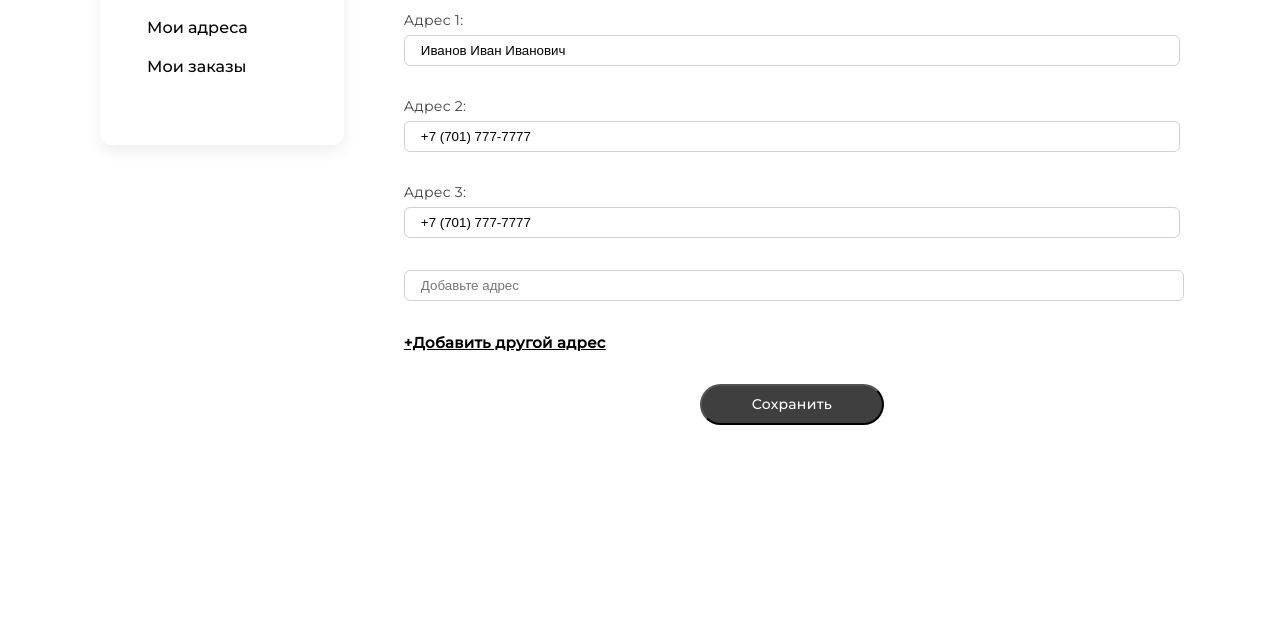
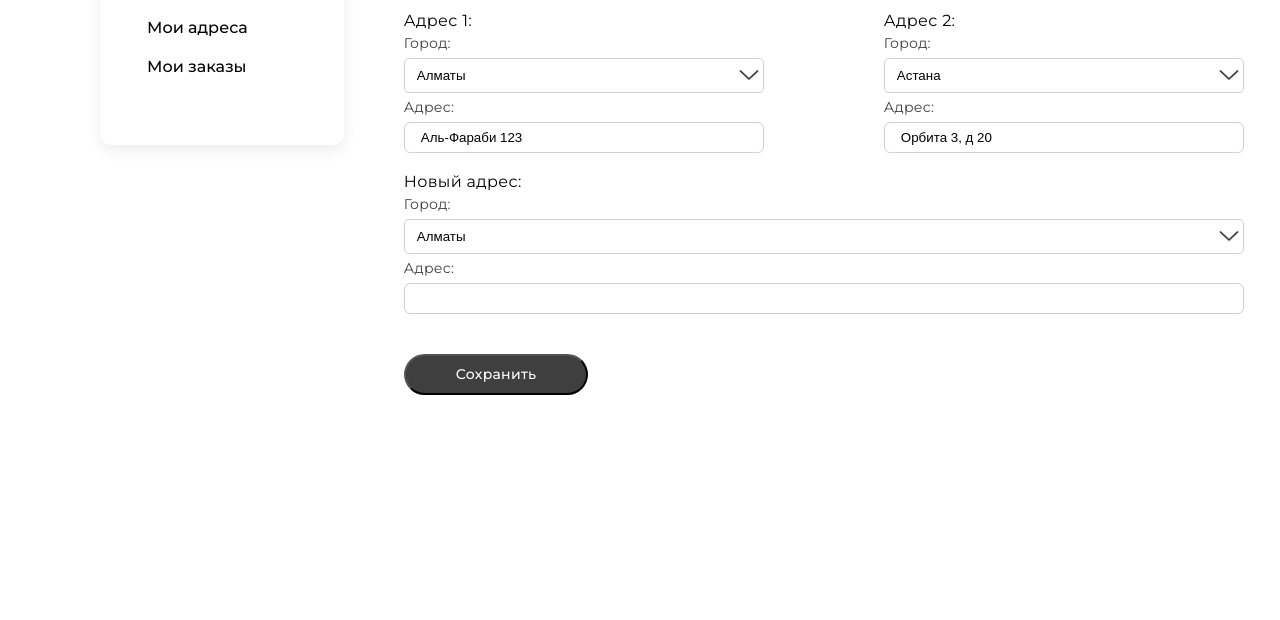
Before and after one commit to Sanzhar09/Projects, a plain HTML site: page myAddress.html in a window 1280 px wide. Both pictures are taken after a click on the button "+Добавить другой адрес". Shown: the part 180-800 px from the top of the page. Drawn offline with Linux system fonts and the light colour scheme.

Commit message:
feat: change my addresses

```diff
--- a/assets/scripts/script.js
+++ b/assets/scripts/script.js
@@ -288,69 +288,52 @@ togglePopularMobile = () => {
     }
 }
 
-// Add Adress
-document?.addEventListener('DOMContentLoaded', function () {
-    const addressInput = document.getElementById('input-address');
-    const saveButtonContainer = document.getElementById('save-button-container');
-    const saveButton = document.getElementById('save-button');
-
-    function showAddressInput() {
-        // Показываем поле ввода адреса
-        // addressInput.classList.remove('displayNone');
-        // addressInput.classList.add('displayBlock');
-        if (addressInput.style.display = 'none')
-
-            addressInput.style.display = 'block'
-        // Делаем кнопку "Сохранить" видимой
-        if (saveButtonContainer.style.display = 'none')
-
-            saveButtonContainer.style.display = 'flex'
-        saveButtonContainer.style.justifyContent = 'center'
-
+addNewAddress = () => {
+    $('#address-container').show();
+    $('#add-address-descktop').hide();
+}
+saveAddresses = (event) => {
+    event.preventDefault();
+    const formData = new FormData(event.target);
+    const isAdding = $('#address-container').is(":visible");
+    // output as an object
+    const temp = [];
+    const newAddress = {};
+    for (var pair of formData.entries()) {
+        const keys = pair[0].split('_');
+        if(keys[0] === 'address') {
+            if(!temp[keys[1]]) temp[keys[1]] = {};
+            temp[keys[1]][keys[2]] = pair[1];
+        } else if(keys[0] === 'newAddress' || keys[0] === 'newCity') {
+            if(isAdding) newAddress[keys[0]] = pair[1];
+        }
     }
 
-    // Добавляем обработчики событий для обеих кнопок
-    document.getElementById('add-address-descktop')?.addEventListener('click', showAddressInput);
-    document.getElementById('add-address')?.addEventListener('click', showAddressInput);
+    const toSend = {addresses: temp};
+    if(isAdding) toSend.newAddress = newAddress;
 
-    // Пример обработчика события для кнопки "Сохранить"
-    saveButton?.addEventListener('click', function () {
-        // Получаем значение из поля ввода
-        const address = addressInput.value;
-
-        // Если адрес не пустой
-        if (address.trim() !== '') {
-            // Формируем объект с данными для отправки на сервер
-            const data = {
-                address: address
-            };
-
-            fetch('addAddress', {
+    fetch('editAddresses', {
         method: 'POST',
         headers: {
             'Content-Type': 'application/json'
         },
-                body: JSON.stringify(data)
+        body: JSON.stringify(toSend)
     })
         .then(response => {
             if (!response.ok) {
-                        addressInput.style.display = 'none'
-                        saveButtonContainer.style.display = 'none'
-                        throw new Error('Ошибка сети');
-
+                alert('Ошибка сети');
             }
             return response.json();
         })
         .then(data => {
             // Обработка успешного ответа от сервера
             console.log('Ответ от сервера:', data);
-                    alert('Адрес успешно сохранён!');
-                })
-        } else {
-            alert('Пожалуйста, введите адрес.');
+            $('#address-container').hide();
+            $('#add-address-descktop').show();
+            $('#new-address').val('');
+            alert('Адреса успешно сохранены!');
+        });
 }
-    });
-});
 
 async function deleteBasket(event) {
     event.stopPropagation(); // Останавливаем всплытие события клика
--- a/assets/styles/main.css
+++ b/assets/styles/main.css
@@ -18,10 +18,6 @@
 }
 #pagination-container {
     margin-top: 20px;
-}
-.address-input {
-    display: block;
-    margin: 10px 0;
 }
 
 .main-reviews .swiper-button-prev {
@@ -1594,10 +1590,11 @@ ul {
     line-height: 36.57px;
     margin-bottom: 30px;
 }
+
 .cabinet-profile-content {
     display: flex;
     flex-direction: column;
-    gap: 32px;
+    gap: 20px;
 }
 .cabinet-profile-first {
     font-family: Montserrat;
@@ -1742,6 +1739,14 @@ ul {
     line-height: 17.07px;
     letter-spacing: 0.02em;
 }
+
+#address-container {
+    display: flex;
+}
+
+#address-container {
+    display: none;
+}
 .add-input-address {
     background-color: #fff;
     border: 1px solid rgba(209, 209, 209, 1);
@@ -1749,7 +1754,7 @@ ul {
     padding-top: 7px;
     padding-bottom: 7px;
     padding-left: 16px;
-    width: 98%;
+    width: 100%;
 }
 #save-button:active {
     background-color: rgba(209, 209, 209, 1);
@@ -1863,12 +1868,18 @@ ul {
 
 .address-second-data label {
     font-family: Montserrat;
-    font-size: 14px;
+    font-size: 16px;
     font-weight: 400;
     line-height: 17.07px;
     letter-spacing: 0.02em;
+    color: black;
+}
+
+.address-second-data label.city-label {
+    font-size: 14px;
     color: rgba(63, 63, 63, 1);
 }
+
 .address-second-data {
     display: flex;
     flex-direction: column;
--- a/myAddress.html
+++ b/myAddress.html
@@ -54,32 +54,56 @@
                 <div>
                     <div class="cabinet-profile-title">Мои Адреса</div>
                     <div class='forMobile cabinet-profile-title'>Личная информация</div>
-                        <div class="cabinet-profile-content">
+                        <form class="cabinet-profile-content" onsubmit="saveAddresses(event)">
                             <div class="cabinet-profile-blocks">
                                 <div class="address-second-data">
-                                    <label for="fullname">Адрес 1:</label>
-                                    <input type="text" id="data" value="Иванов Иван Иванович">
+                                    <label for="address-1">Адрес 1:</label>
+                                    <div class="basket-form-block">
+                                        <label class="city-label">Город:</label>
+                                        <select class="basket-method-content" required name="address_0_city">
+                                            <option class="basket-method-desc" value="Almaty" selected>Алматы</option>
+                                            <option class="basket-method-desc" value="Astana">Астана</option>
+                                        </select>
+                                    </div>
+                                    <label class="city-label">Адрес:</label>
+                                    <input class="address-input" type="text" id="address-1" value="Аль-Фараби 123" required name="address_0_address">
+                                </div>
+                                <div class="address-second-data">
+                                    <label for="address-2">Адрес 2:</label>
+                                    <div class="basket-form-block">
+                                        <label class="city-label">Город:</label>
+                                        <select class="basket-method-content" required name="address_1_city">
+                                            <option class="basket-method-desc" value="Almaty">Алматы</option>
+                                            <option class="basket-method-desc" value="Astana" selected>Астана</option>
+                                        </select>
+                                    </div>
+                                    <label class="city-label">Адрес:</label>
+                                    <input class="address-input" type="text" id="address-2" value="Орбита 3, д 20" required name="address_1_address">
                                 </div>
                             </div>
-                            <div class="cabinet-profile-blocks">
+
+                            <div id="address-container">
                                 <div class="address-second-data">
-                                    <label for="phone">Адрес 2:</label>
-                                    <input type="tel" id="data" value="+7 (701) 777-7777">
+                                    <label for="new-address">Новый адрес:</label>
+                                    <div class="basket-form-block">
+                                        <label class="city-label">Город:</label>
+                                        <select class="basket-method-content" id="newCity" name="newCity">
+                                            <option class="basket-method-desc" value="Almaty" selected>Алматы</option>
+                                            <option class="basket-method-desc" value="Astana">Астана</option>
+                                        </select>
+                                    </div>
+                                    <label class="city-label">Адрес:</label>
+                                    <input name="newAddress" class="address-input" type="text" id="new-address" value="">
                                 </div>
                             </div>
-                            <div class="cabinet-profile-blocks">
-                                <div class="address-second-data">
-                                    <label for="phone">Адрес 3:</label>
-                                    <input type="tel" id="data" value="+7 (701) 777-7777">
-                                </div>
+
+                            <div class="cabinet-profile-fourth">
+                                <button id="add-address-descktop" onclick="addNewAddress()" type="button">+Добавить другой адрес</button>
                             </div>
-                            <div id="address-container">
-                                <input class="add-input-address displayNone" type="tel" placeholder="Добавьте адрес" id="input-address" value="">
+                            <div id="save-button-container">
+                                <button id="save-button" type="submit">Сохранить</button>
                             </div>
-                            <div class="cabinet-profile-fourth forMobile"><button id="add-address">Добавить другой адрес</button></div>
-                            <div class="cabinet-profile-fourth forDescktop"><button id="add-address-descktop">+Добавить другой адрес</button></div>
-                            <div class="displayNone" id="save-button-container"><button id="save-button">Сохранить</button></div>
-                        </div>
+                        </form>
                 </div>
             </div>
         </div>
```
Lines whose indentation alone changed are shown as unchanged.
